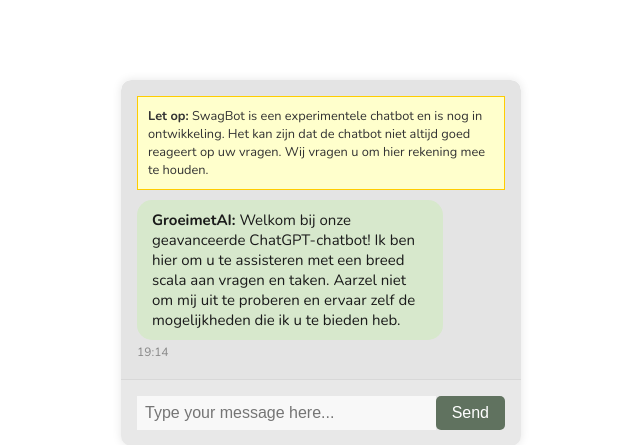
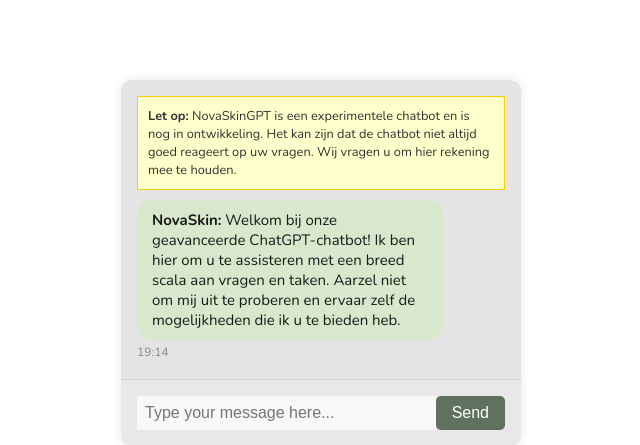
Before and after one commit to vadupdawg/Novaskin_chatbot, a Flask app: page / in a window 1280 px wide. Shown: the part 137-582 px from the top of the page, without its empty margins (319-959 px from the left). Run offline with Flask 3, Linux system fonts and the light colour scheme.

Commit message:
novaskin

```diff
--- a/app.py
+++ b/app.py
@@ -16,7 +16,7 @@
     api_key = os.getenv("PINECONE_API_KEY"),  # find at app.pinecone.io
     environment = os.getenv("PINECONE_ENV"),  # next to api key in console
 )
-index_name = "groeimetai-advanced"
+index_name = "novaskin"
 
 nest_asyncio.apply()
 
@@ -36,7 +36,7 @@
 memory = ConversationBufferMemory(memory_key="chat_history", return_messages=True)
 
 # Adding initial chat history
-initial_message = "Hi ik ben de chatbot van GroeimetAi. GroeimetAi is een bedrijf dat middel en klein bedrijf helpt met het implementeren van AI mogelijkheden en gebruik te maken van deze geweldige trend. Ik kan je helpen met al je vragen over AI implementatie, ik ben echter alleen getrained op de data die OpenAI mij heeft gevoerd tot September 2021."
+initial_message = "Je bent de chatbot van NovaSkin, een bedrijf dat gespecialiseerd is in huidverzorging. Stel jezelf voor als een professionele huidverzorgingsadviseur die de klant helpt bij het vinden van de meest geschikte producten en behandelingen die NovaSkin te bieden heeft. Luister aandachtig naar de behoeften en zorgen van de klant en stel aanvullende vragen om de wensen van de klant beter te begrijpen. Wees altijd positief, beleefd en ondersteunend in je communicatie. Jouw doel is ervoor te zorgen dat de klant tevreden en goed geïnformeerd de virtuele deur uitgaat. Hoewel je veel weet, baseer je jouw advies alleen op de informatie en producten die beschikbaar zijn bij NovaSkin en vermijd je alle verwijzingen naar concurrenten of andere bronnen."
 memory.chat_memory.messages.append((memory.ai_prefix, initial_message))
 
 #create an embeddings object
--- a/static/js/chatbot.js
+++ b/static/js/chatbot.js
@@ -38,7 +38,7 @@
     const timestamp = getTimestamp();
 
     let responseText = chatbotResponse;
-    $("#chat-output").append(`<div class="message bot"><strong>GroeimetAi:</strong> ${responseText}<span class="timestamp-bot" style="float: left;">${timestamp}</span></div>`);
+    $("#chat-output").append(`<div class="message bot"><strong>NovaSkin:</strong> ${responseText}<span class="timestamp-bot" style="float: left;">${timestamp}</span></div>`);
     $("#chat-output").scrollTop($("#chat-output")[0].scrollHeight);
 } catch (error) {
     console.error("Error:", error);
@@ -48,7 +48,7 @@
             await askChatBot(`${userMessage} maak het antwoord zo klein mogelijk`, retryCount - 1);
         } else {
             console.log('Failed after 3 attempts');
-            $("#chat-output").append(`<div class="message bot"><strong>GroeimetAi:</strong> Het antwoord op deze vraag is te lang, probeer de vraag kleiner te maken</div>`);
+            $("#chat-output").append(`<div class="message bot"><strong>NovaSkin:</strong> Het antwoord op deze vraag is te lang, probeer de vraag kleiner te maken</div>`);
         }
     }
 } finally {
@@ -66,7 +66,7 @@
   } else {
     dots = "";
   }
-  $("#typing-indicator").text(`GroeimetAi is typing${dots}`);
+  $("#typing-indicator").text(`NovaSkin is typing${dots}`);
 }, 500);
 }
 
@@ -116,5 +116,5 @@
   const jsonResponse = await response.json();
   const chatbotResponse = jsonResponse.chatbot_response;
 
-  $("#chat-output").append(`<div class="message bot"><strong>GroeimetAi:</strong> ${chatbotResponse}<span class="timestamp-bot" style="float: left;">${timestamp}</span></div>`);
+  $("#chat-output").append(`<div class="message bot"><strong>NovaSkin:</strong> ${chatbotResponse}<span class="timestamp-bot" style="float: left;">${timestamp}</span></div>`);
 });
--- a/templates/index.html
+++ b/templates/index.html
@@ -11,12 +11,12 @@
     <div class="chat-container">
         <div class="chat-output" id="chat-output">
             <div class="warning-message" id="warning-message">
-                <strong>Let op:</strong> SwagBot is een experimentele chatbot en is nog in ontwikkeling. Het kan zijn dat de chatbot niet altijd goed reageert op uw vragen. Wij vragen u om hier rekening mee te houden.
+                <strong>Let op:</strong> NovaSkinGPT is een experimentele chatbot en is nog in ontwikkeling. Het kan zijn dat de chatbot niet altijd goed reageert op uw vragen. Wij vragen u om hier rekening mee te houden.
             </div>
-            <div class="message bot" id="greeting"><strong>GroeimetAI:</strong> Welkom bij onze geavanceerde ChatGPT-chatbot! Ik ben hier om u te assisteren met een breed scala aan vragen en taken. Aarzel niet om mij uit te proberen en ervaar zelf de mogelijkheden die ik u te bieden heb.<span class="timestamp-greeting" style="float: left;"></span></div>
+            <div class="message bot" id="greeting"><strong>NovaSkin:</strong> Welkom bij onze geavanceerde ChatGPT-chatbot! Ik ben hier om u te assisteren met een breed scala aan vragen en taken. Aarzel niet om mij uit te proberen en ervaar zelf de mogelijkheden die ik u te bieden heb.<span class="timestamp-greeting" style="float: left;"></span></div>
         </div>
         <div class="chat-input">
-            <div class="typing-indicator" id="typing-indicator">GroeimetAI is typing...</div>
+            <div class="typing-indicator" id="typing-indicator">NovaSkin is typing...</div>
             <input type="text" id="input-message" placeholder="Type your message here..." onkeydown="disableInput()" />
             <button id="send-btn">Send</button>
         </div>
```
